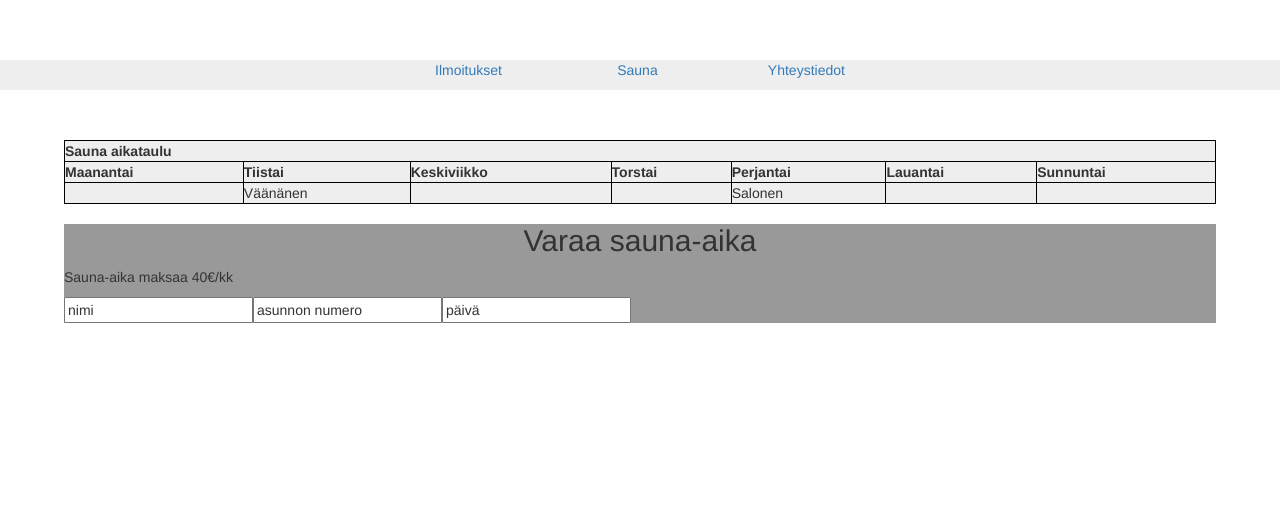
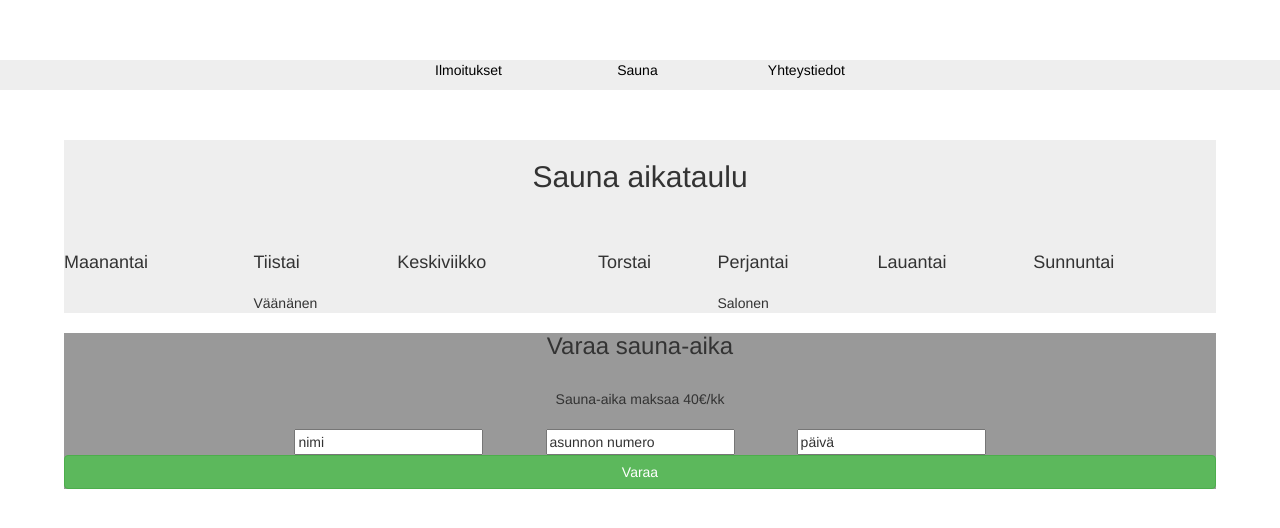
Before and after one commit to lehtone1/Sierra, an Angular app: page /sauna in a window 1280 px wide. Shown: the part 600-1128 px from the top of the page. Before the commit the page ends 973 px from the top, so only its background shows below. Built offline with nearby package versions, Linux system fonts and the light colour scheme.

Commit message:
Component postioning with CSS

```diff
--- a/src/app/announcement/announcements-list/announcements-list.component.css
+++ b/src/app/announcement/announcements-list/announcements-list.component.css
@@ -3,8 +3,9 @@
     width: 80%;
     height: 48vw;
     float: right;
+    padding: 0 5%;
 }
 
-.announcement-list h2 {
-    text-align: center;
+.announcement {
+    margin-bottom: 80px;
 }
--- a/src/app/announcement/announcements-list/announcements-list.component.html
+++ b/src/app/announcement/announcements-list/announcements-list.component.html
@@ -1,6 +1,6 @@
 <div class="announcement-list">
   <h2>Uutiset</h2>
-  <div>
+  <div class="announcement">
     <h3>Tiedoksi Asunto Oy Sierra Bostads Ab:n osakkaille ja asukkaille</h3>
     <p>Talon vesilinjanousujen korjaus jatkuu kesän ja syksyn aikana A- ja B-portaassa. Kesän aikana uusitaan myös lämmönjakaja. Lisäksi on tarkoitus rakentaa jäteastioiden ympärille katos. </p>
     <p>Pihaistutuksia ei toteuteta tämän kesän aikana koska talossa on menossa yllämainitut korjaukset. Pihaistutukset toteutetaan vuoden 2018 aikana kun taloyhtiö täyttää 90 vuotta. </p>
@@ -10,7 +10,7 @@
     <p>Asunto Oy Sierra Bostads Ab</p>
     <p>Hallitus</p>
   </div>
-  <div>
+  <div class="announcement">
     <h3>Lunastusilmoitus osakkaille</h3>
     <p>Yhtiön osakkeet numerot 2869-2965, jotka oikeuttavat huoneiston C 14b (71,0 m2) hallintaan, on 3.7.2017 päivätyllä kauppakirjalla myyty yhtiön ulkopuolella olevalle henkilölle/oleville henkilöille.</p>
     <p>Yhtiöjärjestyksen mukaan osakkeenomistajilla on oikeus lunastaa myydyt osakkeet viidentoista (15) päivän kuluessa alla mainittuun hintaan, ilmoitus on tehtävä postituspäivästä lukien 15. päivänä klo 12.00 mennessä.</p>
--- a/src/app/announcement/side-box/side-box.component.html
+++ b/src/app/announcement/side-box/side-box.component.html
@@ -1,5 +1,8 @@
 <div class="side-box">
-  <app-link-list></app-link-list>
+  <div *ngFor="let component of components">
+    {{ component }}
+  </div>
+ <!-- <app-link-list></app-link-list>
   <app-garage></app-garage>
-  <app-buy-book></app-buy-book>
+  <app-buy-book></app-buy-book>-->
 </div>
--- a/src/app/announcement/side-box/side-box.component.ts
+++ b/src/app/announcement/side-box/side-box.component.ts
@@ -7,6 +7,8 @@ import { Component, OnInit } from '@angular/core';
 })
 export class SideBoxComponent implements OnInit {
 
+  components: string[] = ['<app-link-list></app-link-list>', '<app-buy-book></app-buy-book>', '<app-garage></app-garage>'];
+
   constructor() { }
 
   ngOnInit() {
--- a/src/app/contact/contact-list/contact-list.component.css
+++ b/src/app/contact/contact-list/contact-list.component.css
@@ -3,3 +3,7 @@
     width: 100%;
     text-align: center;
 }
+
+.contacts p {
+    margin-bottom: 10px;
+}
--- a/src/app/contact/contact-list/contact-list.component.html
+++ b/src/app/contact/contact-list/contact-list.component.html
@@ -3,16 +3,16 @@
   <div>
     <table style="width: 100%;">
       <tr>
-        <th>Tehtävä</th>
-        <th>Nimi</th>
-        <th>Puhelinnumero</th>
-        <th>Sähköposti</th>
+        <th><h4>Tehtävä</h4></th>
+        <th><h4>Nimi</h4></th>
+        <th><h4>Puhelinnumero</h4></th>
+        <th><h4>Sähköposti</h4></th>
       </tr>
       <tr *ngFor="let contact of contacts">
-        <th> {{ contact.title }} </th>
-        <th> {{ contact.name }} </th>
-        <th> {{ contact.phoneNumber }} </th>
-        <th> {{ contact.eMail }} </th>
+        <th><p> {{ contact.title }} </p></th>
+        <th><p>  {{ contact.name }} </p></th>
+        <th><p>  {{ contact.phoneNumber }} </p></th>
+        <th><p>  {{ contact.eMail }} </p></th>
       </tr>
     </table>
   </div>
--- a/src/app/sauna/sauna-reservation/sauna-reservation.component.css
+++ b/src/app/sauna/sauna-reservation/sauna-reservation.component.css
@@ -2,7 +2,16 @@
     background-color: #999;
 }
 
-.sauna-reservation h2 {
-    width: 100%;
+button {
+    width:100%;
+}
+
+p {
     text-align: center;
 }
+
+.input-holder {
+    display: flex;
+    justify-content: space-between;
+    margin: 0 20%;
+}
--- a/src/app/sauna/sauna-reservation/sauna-reservation.component.html
+++ b/src/app/sauna/sauna-reservation/sauna-reservation.component.html
@@ -1,7 +1,10 @@
 <div class="sauna-reservation">
-  <h2>Varaa sauna-aika</h2>
+  <h3>Varaa sauna-aika</h3>
   <p>Sauna-aika maksaa 40€/kk</p>
-  <input type="text" name="" value="nimi">
-  <input type="text" name="" value="asunnon numero">
-  <input type="text" name="" value="päivä">
+  <div class="input-holder">
+    <input type="text" name="" value="nimi">
+    <input type="text" name="" value="asunnon numero">
+    <input type="text" name="" value="päivä">
+  </div>
+  <button type="" class="btn btn-success">Varaa</button>
 </div>
--- a/src/app/sauna/sauna-schedule/sauna-schedule.component.css
+++ b/src/app/sauna/sauna-schedule/sauna-schedule.component.css
@@ -1,7 +1,3 @@
 .sauna-schedule {
     background-color: #EEE;
 }
-
-table, th, td {
-    border: 1px solid black;
-}
--- a/src/app/sauna/sauna-schedule/sauna-schedule.component.html
+++ b/src/app/sauna/sauna-schedule/sauna-schedule.component.html
@@ -1,16 +1,16 @@
 <div class="sauna-schedule">
   <table style="width: 100%;">
     <tr>
-      <th colspan="8">Sauna aikataulu</th>
+      <th colspan="8"><h2>Sauna aikataulu</h2></th>
     </tr>
     <tr>
-      <th>Maanantai</th>
-      <th>Tiistai</th>
-      <th>Keskiviikko</th>
-      <th>Torstai</th>
-      <th>Perjantai</th>
-      <th>Lauantai</th>
-      <th>Sunnuntai</th>
+      <th><h4>Maanantai</h4></th>
+      <th><h4>Tiistai</h4></th>
+      <th><h4>Keskiviikko</h4></th>
+      <th><h4>Torstai</h4></th>
+      <th><h4>Perjantai</h4></th>
+      <th><h4>Lauantai</h4></th>
+      <th><h4>Sunnuntai</h4></th>
     </tr>
     <tr>
       <td></td>
--- a/src/styles.css
+++ b/src/styles.css
@@ -1 +1,23 @@
 /* You can add global styles to this file, and also import other style files */
+
+
+h1, h2, h3 {
+    width: 100%;
+    text-align: center;
+}
+
+h2 {
+    margin-bottom: 50px;
+}
+
+h3 {
+    margin-bottom: 30px;
+}
+
+p, h4 {
+    margin-bottom: 20px;
+}
+
+a {
+    color: #000;
+}
```
Also changed, not shown: src/app/app.component.css (line endings or trailing spaces).
